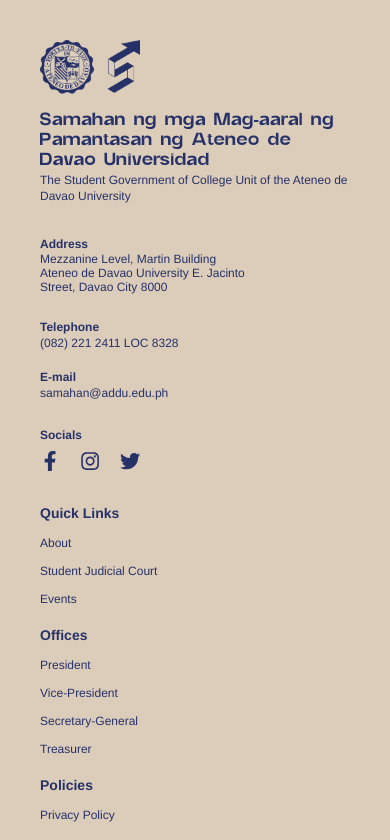
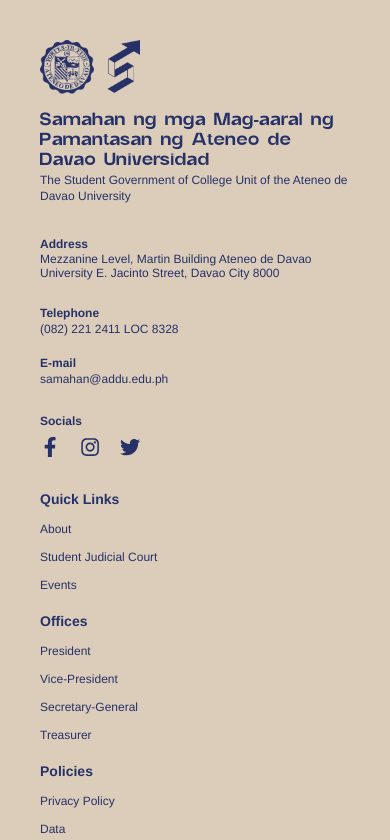
Before and after one commit to SAMAHAN-Systems-Development/samahan-at-the-get-go, a Next.js app: page /Footer in a window 390 px wide. Shown: the top 840 px of the page. Built offline with nearby package versions, Linux system fonts and the light colour scheme.

Commit message:
feat(Footer): created objects and arrays to map around certain elements also fixed margin errors

```diff
--- a/src/components/ui/Footer.tsx
+++ b/src/components/ui/Footer.tsx
@@ -7,17 +7,76 @@ import Link from 'next/link';
 import SamahanAtTheGetGoLogo from 'public/assets/images/SamahanAtTheGetGoLogo.png';
 import UniversitySealLogo from 'public/assets/images/UniversitySealLogo.png';
 
+const contactInfo = {
+  address:
+    'Mezzanine Level, Martin Building Ateneo de Davao University E. Jacinto Street, Davao City 8000',
+  telephone: '(082) 221 2411 LOC 8328',
+  email: 'samahan@addu.edu.ph',
+};
+
+const quickLinksData = [
+  {
+    title: 'Quick Links',
+    links: [
+      { title: 'About', href: '*' },
+      { title: 'Student Judicial Court', href: '*' },
+      { title: 'Events', href: '*' },
+    ],
+  },
+  {
+    title: 'Offices',
+    links: [
+      { title: 'President', href: '*' },
+      { title: 'Vice-President', href: '*' },
+      { title: 'Secretary-General', href: '*' },
+      { title: 'Treasurer', href: '*' },
+    ],
+  },
+  {
+    title: 'Policies',
+    links: [
+      { title: 'Privacy Policy', href: '*' },
+      { title: 'Data', href: '*' },
+    ],
+  },
+];
+
+const socialIconsData = [
+  {
+    icon: (
+      <FaFacebookF className="w-[1.26525rem] h-[1.26525rem] md:w-[1.69075rem] md:h-[1.69075rem] lg:w-[1.69075rem] lg:h-[1.69075rem] hover:-translate-y-0.5 transition duration-150 ease-out active:ease-in" />
+    ),
+    url: 'https://www.facebook.com/AdDUSAMAHAN',
+    label: 'Facebook',
+  },
+  {
+    icon: (
+      <FaInstagram className="w-[1.26525rem] h-[1.26525rem] md:w-[1.69075rem] md:h-[1.69075rem] lg:w-[1.69075rem] lg:h-[1.69075rem] hover:-translate-y-0.5 transition duration-150 ease-out active:ease-in" />
+    ),
+    url: 'https://www.instagram.com/samahan_ateneo',
+    label: 'Instagram',
+  },
+  {
+    icon: (
+      <FaTwitter className="w-[1.26525rem] h-[1.26525rem] md:w-[1.69075rem] md:h-[1.69075rem] lg:w-[1.69075rem] lg:h-[1.69075rem] hover:-translate-y-0.5 transition duration-150 ease-out active:ease-in" />
+    ),
+    url: 'https://twitter.com/addusamahan',
+    label: 'Twitter',
+  },
+];
+
 const Footer = () => {
   return (
-    <footer className=" w-full bg-beige text-lightBlue p-10">
+    <footer className="w-full bg-beige text-lightBlue p-10">
       <div className="grid grid-cols-1 gap-y-[2rem] sm:gap-y-[1.5rem] md:gap-y-[2.3rem] lg:grid-cols-2 lg:grid-rows-2 lg:gap-y-0">
-        <div className="flex flex-col lg:flex-row ">
+        <div className="grid grid-flow-row lg:grid-flow-col">
           <div className="flex flex-row lg:mr-[2rem]">
             <div className="relative h-[3.34975rem] w-[3.36206rem] md:h-[5.01006rem] md:w-[5.0285rem] lg:h-[5.01006rem] lg:w-[5.0285rem] mr-[0.81rem] md:mr-[1.21rem] lg:mr-[1.21rem] mb-[1.12rem] md:mb-[1.5rem] lg:mb-[1.5rem]">
               <Image
                 alt="UniversitySealLogo"
                 src={UniversitySealLogo}
                 className="object-contain"
+                draggable={false}
               />
             </div>
             <div className="relative h-[3.33175rem] w-[2.09863rem] md:h-[4.98313rem] md:w-[3.13881rem] lg:h-[4.98313rem] lg:w-[3.13881rem]">
@@ -25,6 +84,7 @@ const Footer = () => {
                 alt="AtTheGetGoLogo"
                 src={SamahanAtTheGetGoLogo}
                 className="object-contain"
+                draggable={false}
               />
             </div>
           </div>
@@ -41,79 +101,49 @@ const Footer = () => {
         </div>
 
         <div className="grid row-start-3 sm:grid-cols-3 md:grid-cols-3 md:row-start-3 lg:grid-cols-3 lg:row-start-2 sm:w-[26rem] md:w-[28.8125rem] lg:w-[32rem] text-xs md:text-sm lg:text-sm gap-y-[1.12rem] sm:gap-x-[3rem] md:gap-x-[3.12rem] lg:gap-x-[3.12rem] lg:-mt-8">
-          <div className="grid gap-y-[0.75rem] ">
-            <h4 className="font-bold text-sm">Quick Links</h4>
-            <p className="font-normal">
-              <Link href="/">About</Link>
-            </p>
-            <p className="font-normal">
-              <Link href="/">Student Judicial Court</Link>
-            </p>
-            <p className="font-normal">
-              <Link href="/">Events</Link>
-            </p>
+          {quickLinksData.map((section, index) => (
+            <div
+              className="grid grid-flow-row h-fit gap-y-[0.75rem] font-normal"
+              key={index}
+            >
+              <h4 className="font-bold text-sm">{section.title}</h4>
+              {section.links.map((link, linkIndex) => (
+                <Link href={link.href} key={linkIndex}>
+                  {link.title}
+                </Link>
+              ))}
+            </div>
+          ))}
+        </div>
+
+        <div className="grid font-normal row-start-2 md:row-start-2 lg:col-start-12 lg:row-span-full text-xs md:text-sm lg:text-sm sm:grid-cols-2 md:grid-cols-2 lg:grid-cols-1 gap-y-[1.12rem] lg:gap-y-auto sm:max-w-[28rem] md:max-w-[28rem] lg:max-w-[13.4375rem] lg:text-right flex-wrap">
+          <div className="mb-2">
+            <h4 className="font-bold">Address</h4>
+            <p className="leading-[0.875rem]">{contactInfo.address}</p>
+          </div>
+          <div>
+            <h4 className="font-bold">Telephone</h4>
+            <p>{contactInfo.telephone}</p>
           </div>
 
-          <div className="grid gap-y-[0.75rem]">
-            <h4 className="font-bold text-sm">Offices</h4>
-            <p className="font-normal">
-              <Link href="/">President</Link>
-            </p>
-            <p className="font-normal">
-              <Link href="/">Vice-President</Link>
-            </p>
-            <p className="font-normal">
-              <Link href="/">Secretary-General</Link>
-            </p>
-            <p className="font-normal">
-              <Link href="/">Treasurer</Link>
-            </p>
-          </div>
-          <div className="grid grid-rows-4 gap-y-[0.75rem]">
-            <h4 className="font-bold text-sm">Policies</h4>
-            <p className="font-normal sm:-mt-1.5 md:-mt-3">
-              <Link href="/">Privacy Policy</Link>
-            </p>
-            <p className=" font-normal sm:-mt-1.5 md:-mt-3 lg:-mt-5">
-              <Link href="/">Data</Link>
-            </p>
-          </div>
-        </div>
-        <div className="grid row-start-2 md:row-start-2 lg:col-start-12 lg:row-span-full text-xs md:text-sm lg:text-sm sm:grid-cols-2 md:grid-cols-2 lg:grid-cols-1 gap-y-[1.12rem] lg:gap-y-auto sm:w-[28rem] md:w-[28rem] lg:w-auto">
-          <div className="mb-2 w-[13.4375rem] md:w-[13.4375rem] lg:w-[13.4375rem] lg:mr-0">
-            <h4 className="font-bold lg:text-right">Address</h4>
-            <p className="font-normal leading-[0.875rem] lg:text-right">
-              Mezzanine Level, Martin Building Ateneo de Davao University E.
-              Jacinto Street, Davao City 8000
-            </p>
-          </div>
-          <div>
-            <h4 className="font-bold lg:text-right">Telephone</h4>
-            <p className="font-normal lg:text-right">(082) 221 2411 LOC 8328</p>
-          </div>
-
-          <div className="mb-2 lg:mr-0">
-            <h4 className="font-bold lg:text-right">E-mail</h4>
-            <p className="font-normal lg:text-right">samahan@addu.edu.ph</p>
+          <div className="mb-2">
+            <h4 className="font-bold">E-mail</h4>
+            <p>{contactInfo.email}</p>
           </div>
           <div className="flex md:flex flex-col">
-            <h4 className="font-bold lg:text-right">Socials</h4>
-            <div className="flex flex-row gap-x-5 mt-2 lg:ml-auto">
-              <a href="https://www.facebook.com/AdDUSAMAHAN">
-                <FaFacebookF className="w-[1.26525rem] h-[1.26525rem] md:w-[1.69075rem] md:h-[1.69075rem] lg:w-[1.69075rem] lg:h-[1.69075rem] hover:-translate-y-0.5" />
-              </a>
-              <a href="https://www.instagram.com/samahan_ateneo">
-                <FaInstagram className="w-[1.26525rem] h-[1.26525rem] md:w-[1.69075rem] md:h-[1.69075rem] lg:w-[1.69075rem] lg:h-[1.69075rem] hover:-translate-y-0.5" />
-              </a>
-              <a href="https://twitter.com/addusamahan">
-                <FaTwitter className="w-[1.26525rem] h-[1.26525rem] md:w-[1.69075rem] md:h-[1.69075rem] lg:w-[1.69075rem] lg:h-[1.69075rem] hover:-translate-y-0.5 transition duration-150 ease-out active:ease-in" />
-              </a>
+            <h4 className="font-bold">Socials</h4>
+            <div className="grid grid-flow-col w-fit gap-x-5 mt-2 lg:ml-auto">
+              {socialIconsData.map((iconData, index) => (
+                <a href={iconData.url} key={index} aria-label={iconData.label}>
+                  {iconData.icon}
+                </a>
+              ))}
             </div>
           </div>
         </div>
       </div>
 
-      <hr className=" sm:my-[1.12rem] md:my-[1.5rem] lg:my-[1.5rem]" />
+      <hr className="my-[1.12rem] sm:my-[1.12rem] md:my-[1.5rem] lg:my-[1.5rem]" />
       <div className="flex flex-col lg:flex-row w-full justify-between text-xs md:text-sm lg:text-sm mt-[1.12rem] md:mt-[1.5rem] lg:mt-[1.5rem]">
         <div className="flex-col mb-2">
           <p className="mb-2 md:flex">
```
